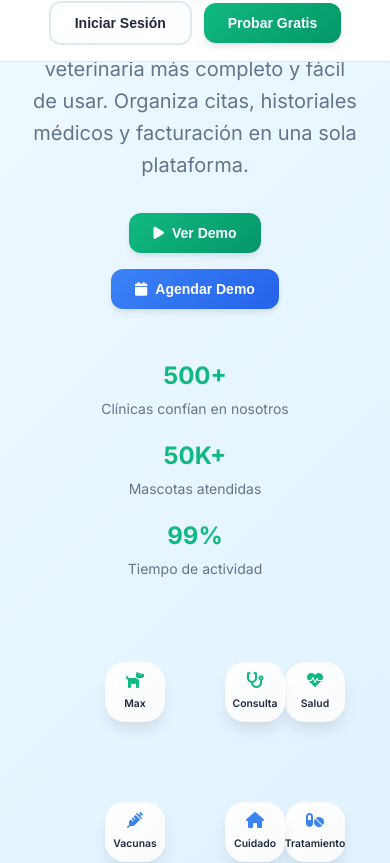
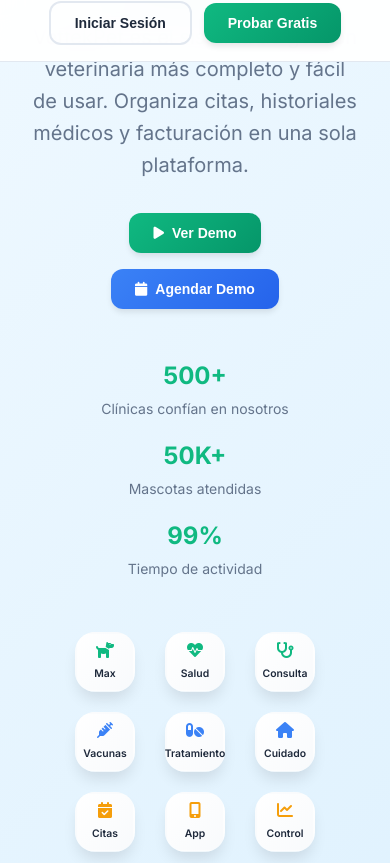
Before and after one commit to Kevinskril/Pyct-2, a plain HTML site: page index.html in a window 390 px wide. Shown: the part 249-1112 px from the top of the page. Drawn offline with Linux system fonts and the light colour scheme.

Commit message:
Reajuste de la posicion de cards

```diff
--- a/index.html
+++ b/index.html
@@ -74,43 +74,43 @@
                 <div class="hero-image">
                     <div class="hero-animation">
                         <!-- Fila 1 -->
-                        <div class="pet-card" style="top: 60px; left: 60px;">
+                        <div class="pet-card pet-1">
                             <i class="fas fa-dog"></i>
                             <span>Max</span>
                         </div>
-                        <div class="pet-card" style="top: 60px; left: 240px;">
+                        <div class="pet-card pet-2">
                             <i class="fas fa-heartbeat"></i>
                             <span>Salud</span>
                         </div>
-                        <div class="pet-card" style="top: 60px; right: 60px;">
+                        <div class="pet-card pet-3">
                             <i class="fas fa-stethoscope"></i>
                             <span>Consulta</span>
                         </div>
 
                         <!-- Fila 2 -->
-                        <div class="pet-card" style="top: 200px; left: 60px;">
+                        <div class="pet-card pet-4">
                             <i class="fas fa-syringe"></i>
                             <span>Vacunas</span>
                         </div>
-                        <div class="pet-card" style="top: 200px; left: 240px;">
+                        <div class="pet-card pet-5">
                             <i class="fas fa-pills"></i>
                             <span>Tratamiento</span>
                         </div>
-                        <div class="pet-card" style="top: 200px; right: 60px;">
+                        <div class="pet-card pet-6">
                             <i class="fas fa-home"></i>
                             <span>Cuidado</span>
                         </div>
 
                         <!-- Fila 3 -->
-                        <div class="pet-card" style="top: 340px; left: 60px;">
+                        <div class="pet-card pet-7">
                             <i class="fas fa-calendar-check"></i>
                             <span>Citas</span>
                         </div>
-                        <div class="pet-card" style="top: 340px; left: 240px;">
+                        <div class="pet-card pet-8">
                             <i class="fas fa-mobile-alt"></i>
                             <span>App</span>
                         </div>
-                        <div class="pet-card" style="top: 340px; right: 60px;">
+                        <div class="pet-card pet-9">
                             <i class="fas fa-chart-line"></i>
                             <span>Control</span>
                         </div>
--- a/style.css
+++ b/style.css
@@ -332,22 +332,31 @@ body {
     text-align: center;
 }
 
+/* Posiciones por defecto (desktop) usando clases específicas */
+.pet-1 { top: 60px; left: 60px; }
+.pet-2 { top: 60px; left: 240px; }
+.pet-3 { top: 60px; right: 60px; }
+.pet-4 { top: 200px; left: 60px; }
+.pet-5 { top: 200px; left: 240px; }
+.pet-6 { top: 200px; right: 60px; }
+.pet-7 { top: 340px; left: 60px; }
+.pet-8 { top: 340px; left: 240px; }
+.pet-9 { top: 340px; right: 60px; }
+
 /* Colores por filas */
-.pet-card:nth-child(1) i,
-.pet-card:nth-child(2) i,
-.pet-card:nth-child(3) i {
+.pet-1 i,
+.pet-2 i,
+.pet-3 i {
     color: var(--primary-color); /* Verde para mascotas y salud */
 }
-
-.pet-card:nth-child(4) i,
-.pet-card:nth-child(5) i,
-.pet-card:nth-child(6) i {
+.pet-4 i,
+.pet-5 i,
+.pet-6 i {
     color: var(--secondary-color); /* Azul para servicios veterinarios */
 }
-
-.pet-card:nth-child(7) i,
-.pet-card:nth-child(8) i,
-.pet-card:nth-child(9) i {
+.pet-7 i,
+.pet-8 i,
+.pet-9 i {
     color: #f59e0b; /* Naranja para cuidado y tecnología */
 }
 
@@ -895,17 +904,17 @@ body {
     }
 
     /* Ajustar posiciones para tablets */
-    .pet-card:nth-child(1) { top: 50px; left: 50px; }
-    .pet-card:nth-child(2) { top: 50px; left: 150px; }
-    .pet-card:nth-child(3) { top: 50px; right: 50px; }
+    .pet-1 { top: 50px; left: 50px; }
+    .pet-2 { top: 50px; left: 200px; }
+    .pet-3 { top: 50px; right: 50px; }
 
-    .pet-card:nth-child(4) { top: 170px; left: 50px; }
-    .pet-card:nth-child(5) { top: 170px; left: 150px; }
-    .pet-card:nth-child(6) { top: 170px; right: 50px; }
+    .pet-4 { top: 170px; left: 50px; }
+    .pet-5 { top: 170px; left: 200px; }
+    .pet-6 { top: 170px; right: 50px; }
 
-    .pet-card:nth-child(7) { top: 290px; left: 50px; }
-    .pet-card:nth-child(8) { top: 290px; left: 150px; }
-    .pet-card:nth-child(9) { top: 290px; right: 50px; }
+    .pet-7 { top: 290px; left: 50px; }
+    .pet-8 { top: 290px; left: 200px; }
+    .pet-9 { top: 290px; right: 50px; }
 }
 
 @media (max-width: 768px) {
@@ -959,17 +968,17 @@ body {
     }
 
     /* Ajustar posiciones para móviles */
-    .pet-card:nth-child(1) { top: 40px; left: 40px; }
-    .pet-card:nth-child(2) { top: 40px; left: 120px; }
-    .pet-card:nth-child(3) { top: 40px; right: 40px; }
+    .pet-1 { top: 40px; left: 40px; }
+    .pet-2 { top: 40px; left: 160px; }
+    .pet-3 { top: 40px; right: 40px; }
 
-    .pet-card:nth-child(4) { top: 140px; left: 40px; }
-    .pet-card:nth-child(5) { top: 140px; left: 120px; }
-    .pet-card:nth-child(6) { top: 140px; right: 40px; }
+    .pet-4 { top: 140px; left: 40px; }
+    .pet-5 { top: 140px; left: 160px; }
+    .pet-6 { top: 140px; right: 40px; }
 
-    .pet-card:nth-child(7) { top: 240px; left: 40px; }
-    .pet-card:nth-child(8) { top: 240px; left: 120px; }
-    .pet-card:nth-child(9) { top: 240px; right: 40px; }
+    .pet-7 { top: 240px; left: 40px; }
+    .pet-8 { top: 240px; left: 160px; }
+    .pet-9 { top: 240px; right: 40px; }
 
     .features-grid,
     .benefits-grid,
@@ -1021,15 +1030,15 @@ body {
     }
 
     /* Ajustar posiciones para móviles pequeños */
-    .pet-card:nth-child(1) { top: 30px; left: 30px; }
-    .pet-card:nth-child(2) { top: 30px; left: 90px; }
-    .pet-card:nth-child(3) { top: 30px; right: 30px; }
+    .pet-1 { top: 30px; left: 30px; }
+    .pet-2 { top: 30px; left: 120px; }
+    .pet-3 { top: 30px; right: 30px; }
 
-    .pet-card:nth-child(4) { top: 110px; left: 30px; }
-    .pet-card:nth-child(5) { top: 110px; left: 90px; }
-    .pet-card:nth-child(6) { top: 110px; right: 30px; }
+    .pet-4 { top: 110px; left: 30px; }
+    .pet-5 { top: 110px; left: 120px; }
+    .pet-6 { top: 110px; right: 30px; }
 
-    .pet-card:nth-child(7) { top: 190px; left: 30px; }
-    .pet-card:nth-child(8) { top: 190px; left: 90px; }
-    .pet-card:nth-child(9) { top: 190px; right: 30px; }
+    .pet-7 { top: 190px; left: 30px; }
+    .pet-8 { top: 190px; left: 120px; }
+    .pet-9 { top: 190px; right: 30px; }
 }
```
